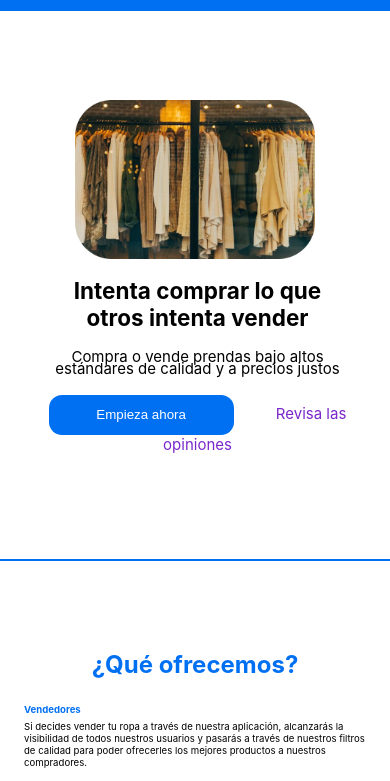
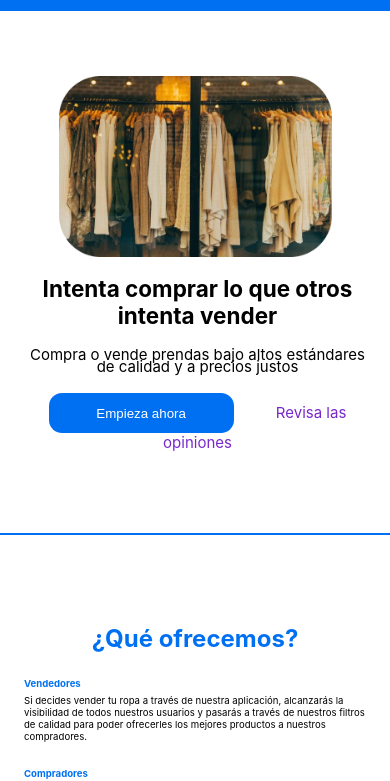
Before and after one commit to Luis-219/landingpage-aaw-ihc-update, a plain HTML site: page aaw-ihc-update-landingpage/index.html in a window 390 px wide. Shown: the part 79-860 px from the top of the page. Drawn offline with Linux system fonts and the light colour scheme.

Commit message:
f update idk

```diff
--- a/aaw-ihc-update-landingpage/styles/style.css
+++ b/aaw-ihc-update-landingpage/styles/style.css
@@ -243,7 +243,7 @@ footer .redes a {
 footer{
   font-size: 120%;
 }
-@media (max-width: 800px)
+@media (max-width: 1500)
 {
   html{
     font-size: 80%;
@@ -261,6 +261,9 @@ footer{
   header nav{
     visibility: hidden;
   }
+  .banner .row .banner-info .CTA{
+    align-items: center;
+  }
   .banner .banner-info{
     text-align: center;
   }
```
